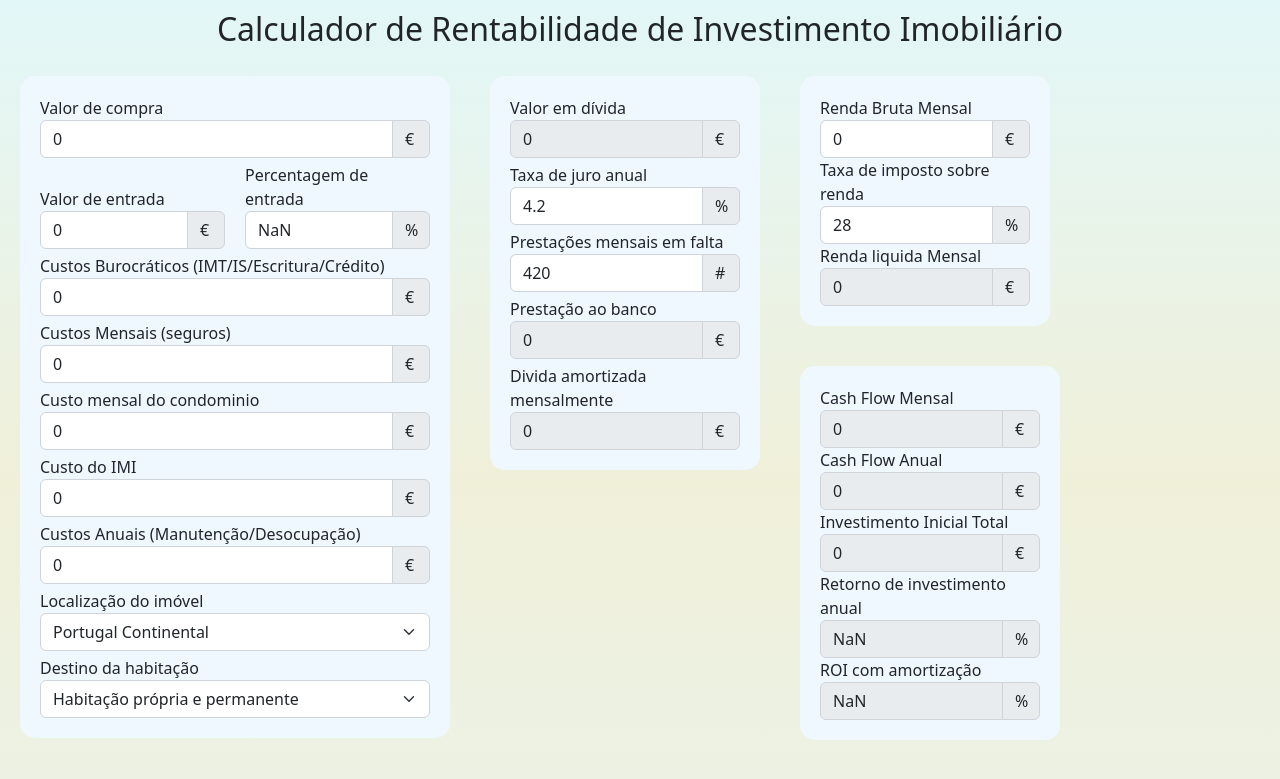
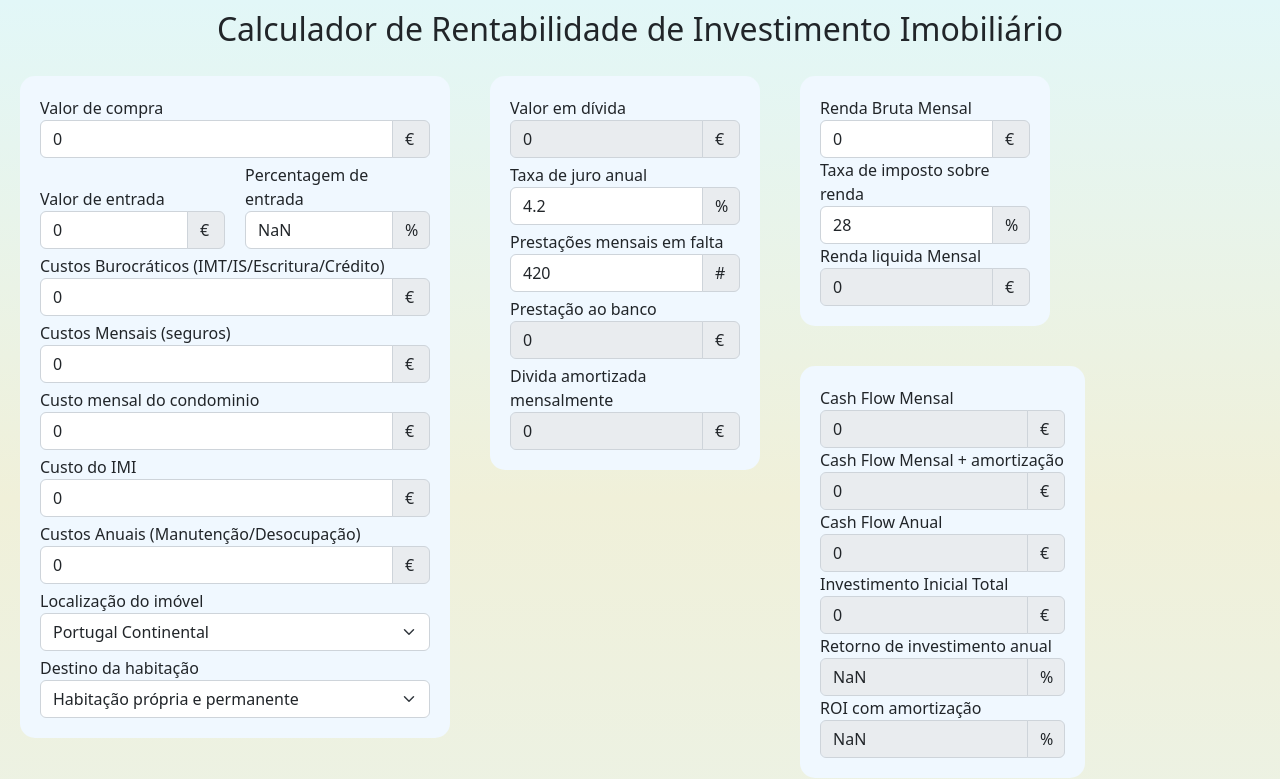
Before and after one commit to sergiosaint/imobcheck, a React (Create React App) app: page / in a window 1280 px wide. Shown: the top 779 px of the page. Built offline with nearby package versions, Linux system fonts and the light colour scheme.

Commit message:
montly + amort

```diff
--- a/src/MainScreen.css
+++ b/src/MainScreen.css
@@ -32,7 +32,7 @@
 }
 
 .cashFlow {
-  width: 260px;
+  width: 285px;
 }
 
 .rents {
--- a/src/components/MainScreen.tsx
+++ b/src/components/MainScreen.tsx
@@ -35,6 +35,7 @@ function MainScreen() {
   const [rentTax, setRentTax] = React.useState("28");
   const [anualCashFlow, setAnualCashFlow] = React.useState("0");
   const [monthlyCashFlow, setMonthlyCashFlow] = React.useState("0");
+  const [monthlyCashFlowAmort, setMonthlyCashFlowAmort] = React.useState("0");
   const [initialCost, setInitialCost] = React.useState("0");
   const [roi, setRoi] = React.useState("0");
   const [repRoi, setRepRoi] = React.useState("0");
@@ -107,6 +108,13 @@ function MainScreen() {
       var monthlyCashFlowNumber = anualCashFlowNumber/12;
       setAnualCashFlow(RoundToTwoDecimalPlaces(anualCashFlowNumber).toString())
       setMonthlyCashFlow(RoundToTwoDecimalPlaces(monthlyCashFlowNumber).toString())
+
+      let monthlyBankRepaymentNumber = Number(monthlyBankRepayment);
+      if(Number.isNaN(monthlyBankRepayment)){
+        monthlyBankRepaymentNumber = 0;
+      }
+
+      setMonthlyCashFlowAmort(RoundToTwoDecimalPlaces(monthlyCashFlowNumber + monthlyBankRepaymentNumber).toString())
     }
   },[monthlyCosts, monthlyBankPayment, anualCosts, netRent, imiCosts, condominiumCosts])
 
@@ -527,6 +535,19 @@ function MainScreen() {
             <span className="input-group-text"> € </span>
           </div>
 
+          <label htmlFor='monthlyCashFlowAmort'>Cash Flow Mensal + amortização</label>
+          <div className="input-group">
+            <input type='text'
+                   className='form-control'
+                   name='monthlyCashFlowAmort'
+                   disabled={true}
+                   value={monthlyCashFlowAmort}
+            />
+            <span className="input-group-text"> € </span>
+          </div>
+
+
+
           <label htmlFor='anualCashFlow'>Cash Flow Anual</label>
           <div className="input-group">
             <input type='text'
```
